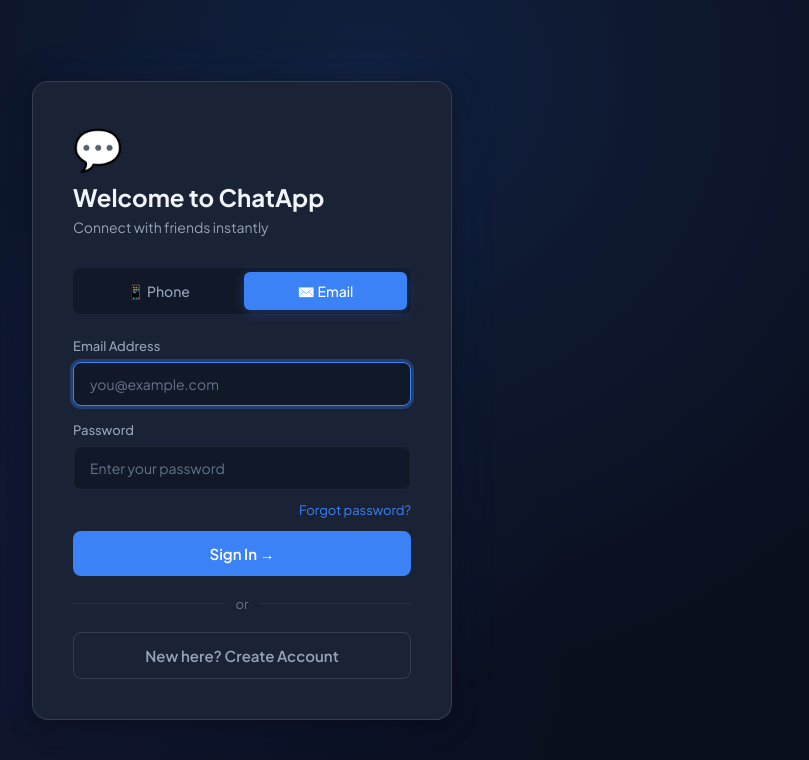
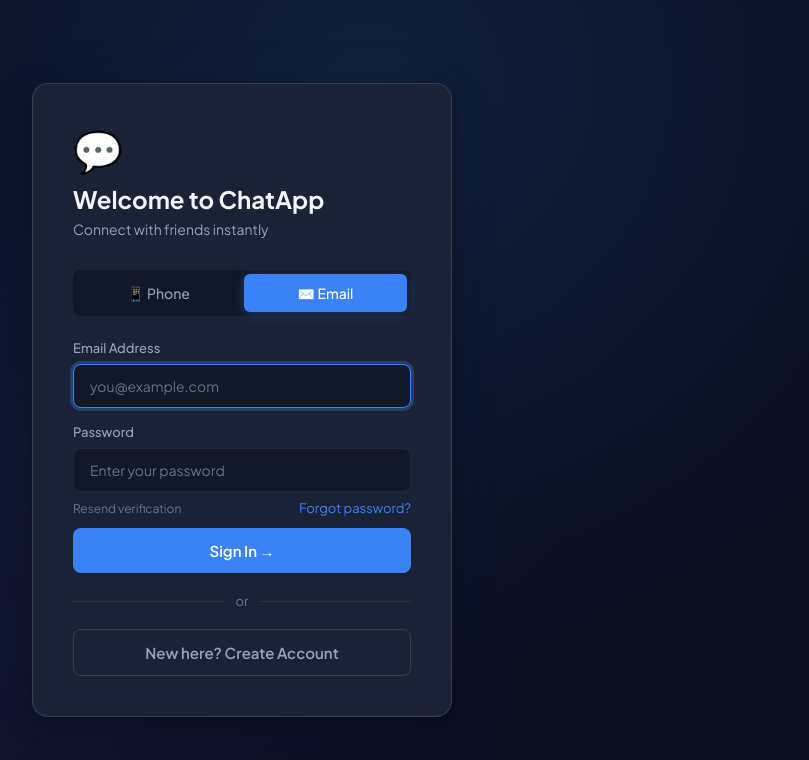
Before and after one commit to Harshsharma90/talktalk, a React (Vite) app: page /login in a window 1280 px wide. Both pictures are taken after a click on the button "✉️ Email". Shown: the top 760 px of the page, without its empty margins (398-1207 px from the left). Built offline with nearby package versions, Linux system fonts and the light colour scheme; no server answers.

Commit message:
verification email functionality

```diff
--- a/src/components/Auth/LoginPage.jsx
+++ b/src/components/Auth/LoginPage.jsx
@@ -2,12 +2,14 @@
 import { useState, useRef,useEffect  } from "react";
 import { useNavigate } from "react-router-dom";
 import { auth, db } from "../../firebase";
+import { signOut } from "firebase/auth";
 import {
   signInWithPhoneNumber,
   RecaptchaVerifier,
   signInWithEmailAndPassword,
   createUserWithEmailAndPassword,
   sendPasswordResetEmail,
+  sendEmailVerification,
 } from "firebase/auth";
 import { doc, getDoc, setDoc, serverTimestamp } from "firebase/firestore";
 import toast from "react-hot-toast";
@@ -84,10 +86,17 @@ const handlePhoneSubmit = async (e) => {
       let userCredential;
   if (isSignUp) {
   userCredential = await createUserWithEmailAndPassword(auth, email, password);
+  await sendEmailVerification(userCredential.user);
+  toast.success("Verification email sent! Please check your inbox.");
   navigate("/setup");
   return;
-}else {
+} else {
   userCredential = await signInWithEmailAndPassword(auth, email, password);
+  if (!userCredential.user.emailVerified) {
+    await signOut(auth);
+    toast.error("Please verify your email first. Check your inbox.");
+    return;
+  }
 }
 const uid = userCredential.user.uid;
 const snap = await getDoc(doc(db, "users", uid));
@@ -124,6 +133,25 @@ const handlePhoneSubmit = async (e) => {
     toast.error(msg);
   } finally {
     setResetLoading(false);
+  }
+};
+
+const handleResendVerification = async () => {
+  if (!email) return toast.error("Enter your email first");
+  setLoading(true);
+  try {
+    const userCredential = await signInWithEmailAndPassword(auth, email, password);
+    if (!userCredential.user.emailVerified) {
+      await sendEmailVerification(userCredential.user);
+      await signOut(auth);
+      toast.success("Verification email resent! Check your inbox.");
+    } else {
+      toast.success("Your email is already verified. Please sign in.");
+    }
+  } catch (err) {
+    toast.error("Could not resend. Check your email and password.");
+  } finally {
+    setLoading(false);
   }
 };
 
@@ -215,7 +243,14 @@ const handlePhoneSubmit = async (e) => {
                   />
                 </div>
                {!isSignUp && (
-                  <div style={{ textAlign: "right", marginBottom: 12, marginTop: -8 }}>
+  <div style={{ display: "flex", justifyContent: "space-between", marginBottom: 12, marginTop: -8 }}>
+    <button
+      type="button"
+      onClick={handleResendVerification}
+      style={{ background: "none", border: "none", color: "var(--text-muted)", fontSize: 12, cursor: "pointer", fontFamily: "var(--font)" }}
+    >
+      Resend verification
+    </button>
     <button
       type="button"
       onClick={() => setResetMode(true)}
```
Lines whose indentation alone changed are shown as unchanged.
